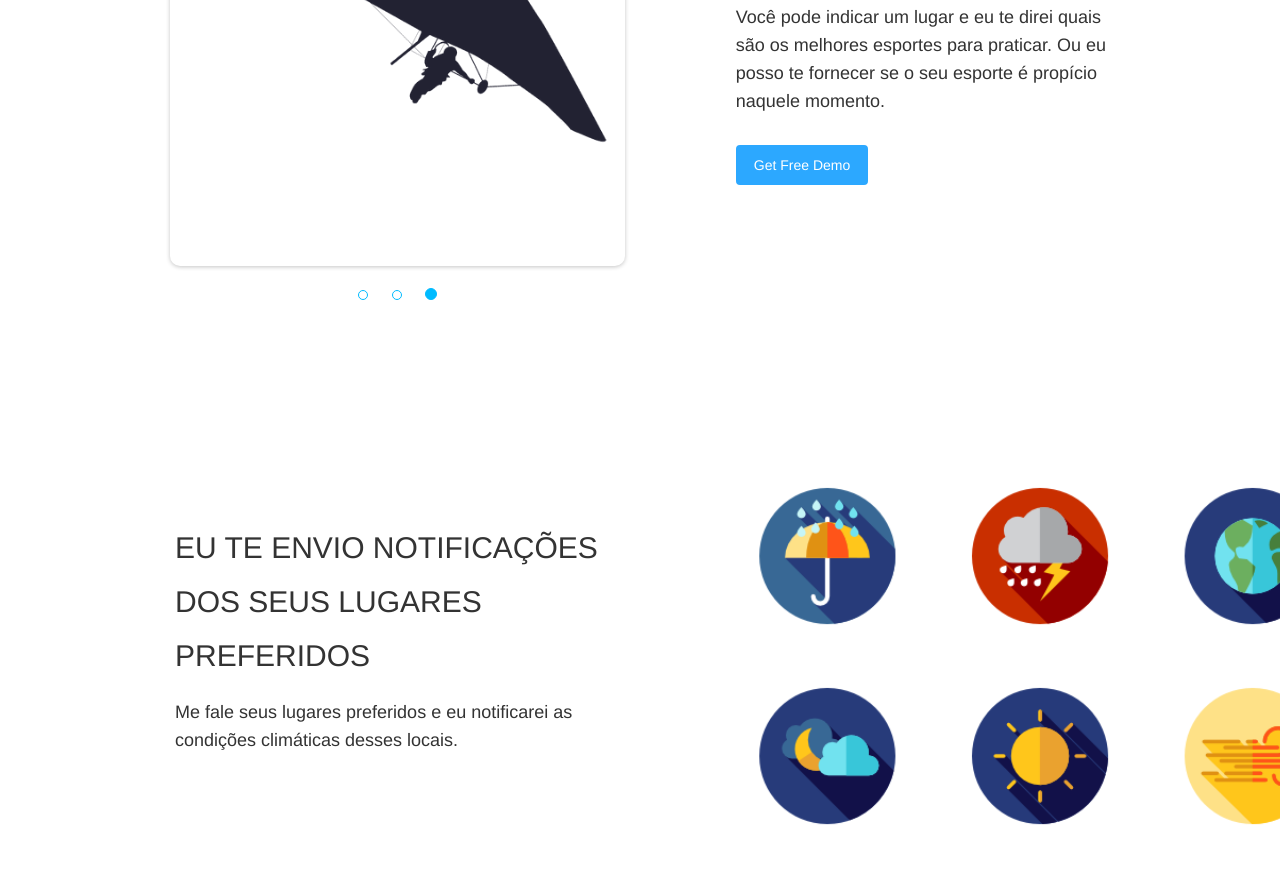
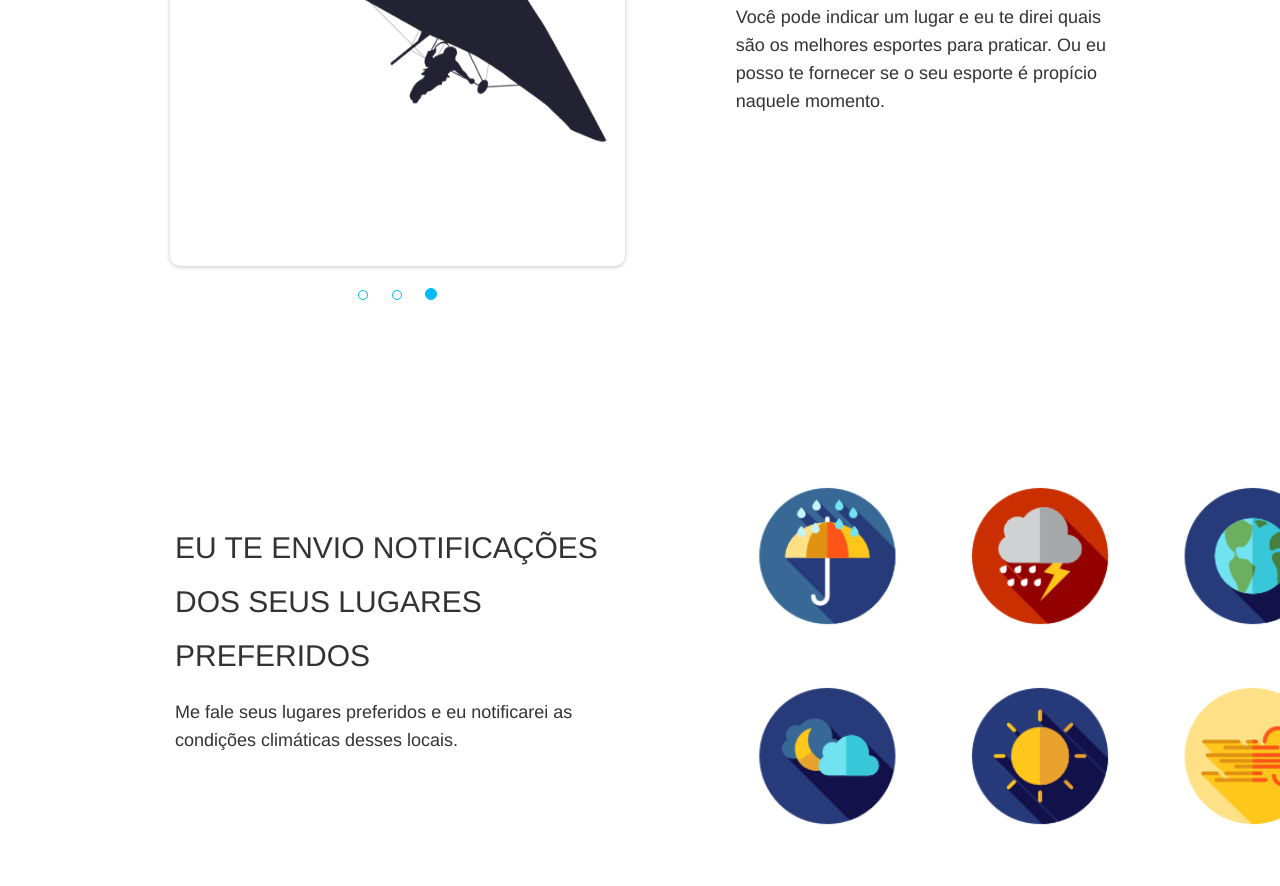
Before and after one commit to BotGaia/landingpage, a plain HTML site: page index.html in a window 1280 px wide. Shown: the part 1297-2183 px from the top of the page. Drawn offline with Linux system fonts and the light colour scheme.

Commit message:
Fixing bugs

```diff
--- a/index.html
+++ b/index.html
@@ -133,7 +133,6 @@
                                     Você pode indicar um lugar e eu te direi quais são os melhores esportes para praticar.
                                     Ou eu posso te fornecer se o seu esporte é propício naquele momento.
                                 </p>
-                                <a href="http://www.creative-tim.com/product/awesome-landing-page" id="Demo3" class="btn btn-fill btn-info" data-button="info">Get Free Demo</a>
                             </div>
                         </div>
                     </div>
```
